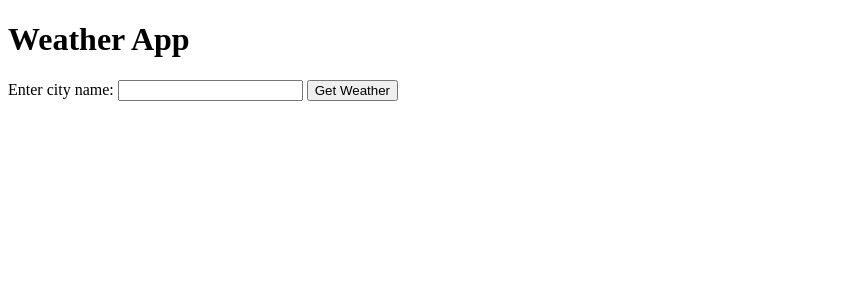
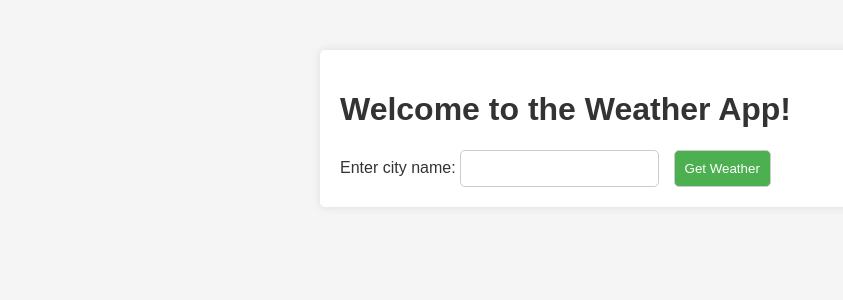
Before and after one commit to Bigst3pp3r/simple-weather-application-using-Python, a Flask app: page / in a window 1280 px wide. Shown: the top 300 px of the page, without its empty margins (0-843 px from the left). Run offline with Flask 3, Linux system fonts and the light colour scheme.

Commit message:
plus css

```diff
--- a/app.py
+++ b/app.py
@@ -39,4 +39,5 @@ def index():
     return render_template('index.html')
 
 if __name__ == "__main__":
-    app.run(debug=True)
+    # Bind to external IP address (0.0.0.0) and port 5000
+    app.run(host='0.0.0.0', port=5000, debug=True)
--- /dev/null
+++ b/static/style.css
@@ -0,0 +1,49 @@
+body {
+    font-family: 'Arial', sans-serif;
+    background-color: #f5f5f5;
+    color: #333;
+    margin: 0;
+}
+
+.container {
+    max-width: 600px;
+    margin: 0 auto;
+    padding: 20px;
+    background-color: #fff;
+    border-radius: 5px;
+    box-shadow: 0 0 10px rgba(0, 0, 0, 0.1);
+    margin-top: 50px;
+}
+
+form {
+    margin-top: 20px;
+}
+
+input, button {
+    padding: 10px;
+    margin-right: 10px;
+    border: 1px solid #ccc;
+    border-radius: 5px;
+}
+
+button {
+    background-color: #4caf50;
+    color: #fff;
+    cursor: pointer;
+}
+
+.error-message {
+    color: #ff0000;
+    margin-top: 10px;
+}
+
+.weather-details {
+    margin-top: 20px;
+}
+
+.back-button {
+    display: block;
+    margin-top: 20px;
+    color: #4caf50;
+    text-decoration: none;
+}
--- a/templates/index.html
+++ b/templates/index.html
@@ -4,16 +4,20 @@
     <meta charset="UTF-8">
     <meta name="viewport" content="width=device-width, initial-scale=1.0">
     <title>Weather App</title>
+    <link rel="stylesheet" type="text/css" href="{{ url_for('static', filename='style.css') }}">
+
 </head>
 <body>
-    <h1>Weather App</h1>
+    <div class="container">
+        <h1>Welcome to the Weather App!</h1>
         <form method="post" action="/">
             <label for="city">Enter city name:</label>
             <input type="text" name="city" required>
             <button type="submit">Get Weather</button>
         </form>
         {% if error_message %}
-        <p>{{ error_message }}</p>
+            <p class="error-message">{{ error_message }}</p>
         {% endif %}
+    </div>
 </body>
 </html>
```
Also changed, not shown: WLA.py (deleted, +0 -59 lines), templates/result.html (+10 -5 lines). Lines whose indentation alone changed are shown as unchanged.
